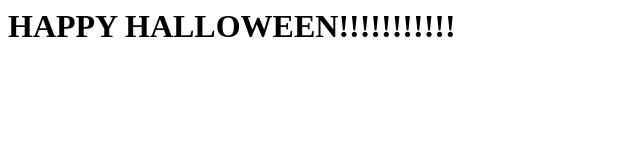
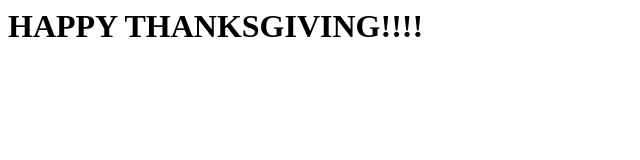
Before and after one commit to lonniebowe/lonniebowe.github.io, a plain HTML site: page index.html in a window 1280 px wide. Shown: the whole page, without its empty margins (0-640 px from the left). Drawn offline with Linux system fonts and the light colour scheme.

Commit message:
Thanksgiving
Changed from Halloween to Thanksgiving.

```diff
--- a/index.html
+++ b/index.html
@@ -3,6 +3,6 @@
 	<TITLE>DEMO PAGE!!</TITLE>
 </HEAD>
 <BODY>
-	<H1> HAPPY HALLOWEEN!!!!!!!!!!! </H1>
+	<H1> HAPPY THANKSGIVING!!!! </H1>
 </BODY>
 </HTML>
```
